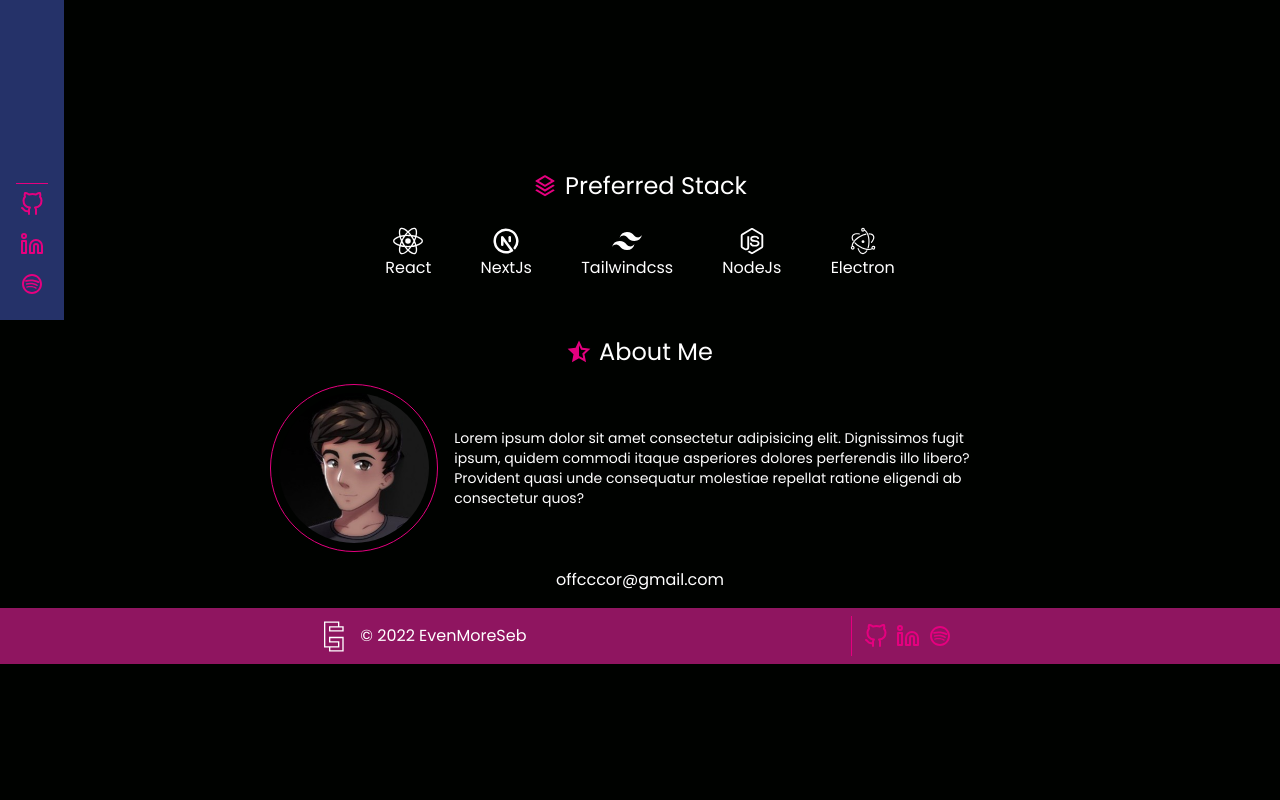
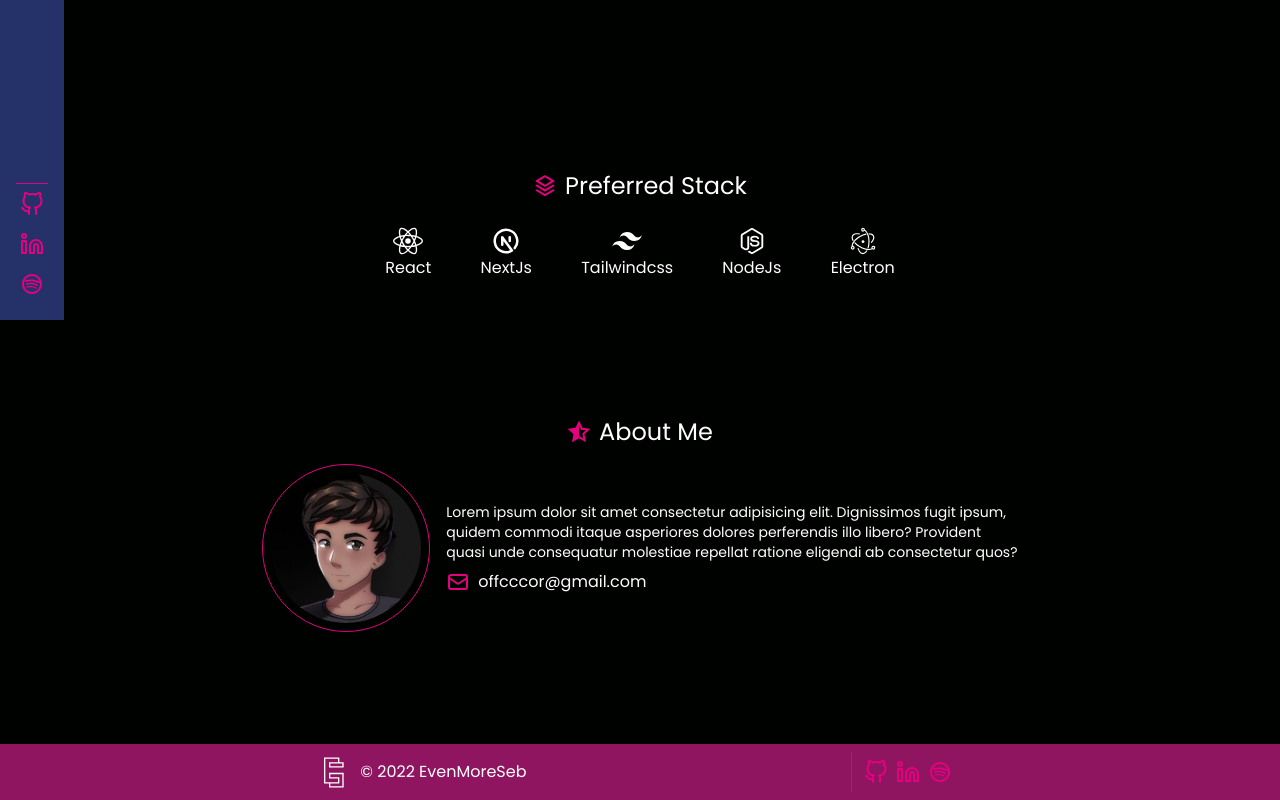
Before and after one commit to SebastianCCC/portfolioapp, a Next.js app: page / in a window 1280 px wide. Shown: the part 480-1280 px from the top of the page. Before the commit the page ends 1144 px from the top, so only its background shows below. Built offline with nearby package versions, Linux system fonts and the light colour scheme.

Commit message:
change pos of mail

```diff
--- a/components/Footer/NavBottom.js
+++ b/components/Footer/NavBottom.js
@@ -6,7 +6,7 @@ import { RiSpotifyLine } from 'react-icons/ri'
 
 const NavBottom = () => {
   return (
-    <div className="bg-purple p-2 flex justify-evenly items-center">
+    <div className="bg-purple p-2 mt-20 flex justify-evenly items-center">
       <div className="flex items-center">
         <Link href="#">
           <div className="cursor-pointer">
--- a/components/Main/About/images/index.js
+++ b/components/Main/About/images/index.js
@@ -16,3 +16,22 @@ export const AboutIcon = () => {
     </svg>
   )
 }
+
+export const MailIcon = () => {
+  return (
+    <svg
+      xmlns="http://www.w3.org/2000/svg"
+      className="h-6 w-6"
+      fill="none"
+      viewBox="0 0 24 24"
+      stroke="currentColor"
+      strokeWidth={2}
+    >
+      <path
+        strokeLinecap="round"
+        strokeLinejoin="round"
+        d="M3 8l7.89 5.26a2 2 0 002.22 0L21 8M5 19h14a2 2 0 002-2V7a2 2 0 00-2-2H5a2 2 0 00-2 2v10a2 2 0 002 2z"
+      />
+    </svg>
+  )
+}
--- a/components/Main/About/index.js
+++ b/components/Main/About/index.js
@@ -1,13 +1,13 @@
-import { AboutIcon } from './images'
+import { motion } from 'framer-motion'
+import Image from 'next/image'
 import { RiStarHalfLine } from 'react-icons/ri'
-import Image from 'next/image'
+import AnimateTitles from '../../Animate/Titles'
 import avatarImage from './/images/avatar.jpeg'
-import AnimateTitles from '../../Animate/Titles'
-import { motion } from 'framer-motion'
+import { MailIcon } from './images'
 
 const About = ({ title, mail }) => {
   return (
-    <section id="about" className="text-white p-4 w-full">
+    <section id="about" className="text-white p-4 mt-20 w-full">
       <AnimateTitles>
         <span className="text-pink">
           <RiStarHalfLine />
@@ -35,6 +35,7 @@ const About = ({ title, mail }) => {
             />
           </div>
         </motion.div>
+        <div className="flex flex-col pl-4 items-start">
           <motion.p
             initial={{ x: 50, opacity: 0 }}
             whileInView={{ x: 0, opacity: 1 }}
@@ -43,26 +44,30 @@ const About = ({ title, mail }) => {
               delay: 0.2,
               duration: 1,
             }}
-          className="max-w-prose pl-4 text-sm"
+            className="max-w-prose text-sm"
           >
             Lorem ipsum dolor sit amet consectetur adipisicing elit. Dignissimos fugit ipsum, quidem
             commodi itaque asperiores dolores perferendis illo libero? Provident quasi unde
             consequatur molestiae repellat ratione eligendi ab consectetur quos?
           </motion.p>
-      </div>
-      <motion.p
-        initial={{ y: -50, opacity: 0 }}
-        whileInView={{ y: 0, opacity: 1 }}
+          <motion.div
+            initial={{ x: 50, opacity: 0 }}
+            whileInView={{ x: 0, opacity: 1 }}
             viewport={{ once: true }}
             transition={{
               type: 'spring',
-          delay: 0.4,
+              delay: 0.8,
               duration: 1.5,
             }}
-        className="text-center"
+            className="flex pt-2 justify-center items-center"
           >
-        {mail}
-      </motion.p>
+            <div className="text-pink">
+              <MailIcon />
+            </div>
+            <p className="pl-2">{mail}</p>
+          </motion.div>
+        </div>
+      </div>
     </section>
   )
 }
```
Lines whose indentation alone changed are shown as unchanged.
